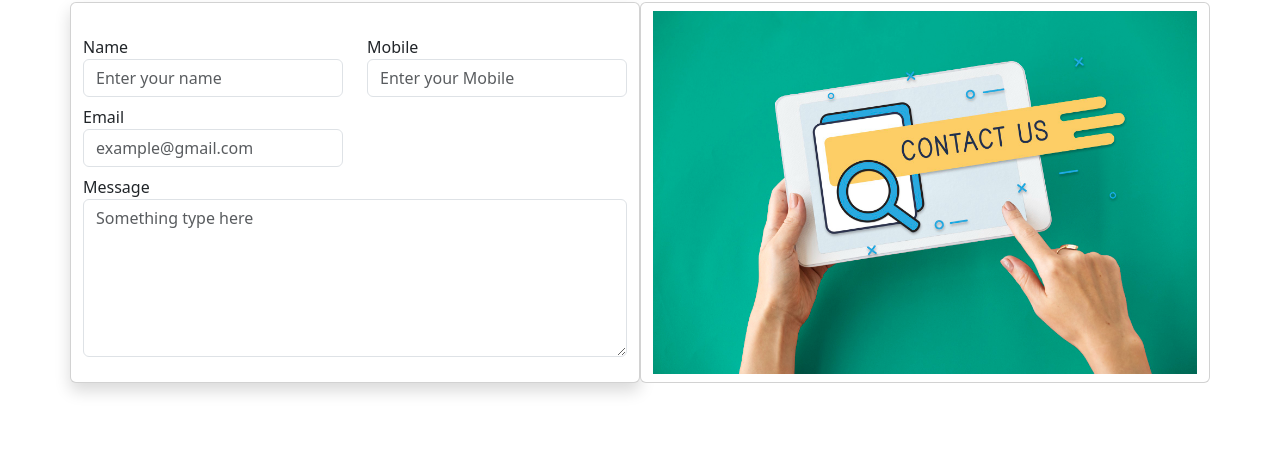
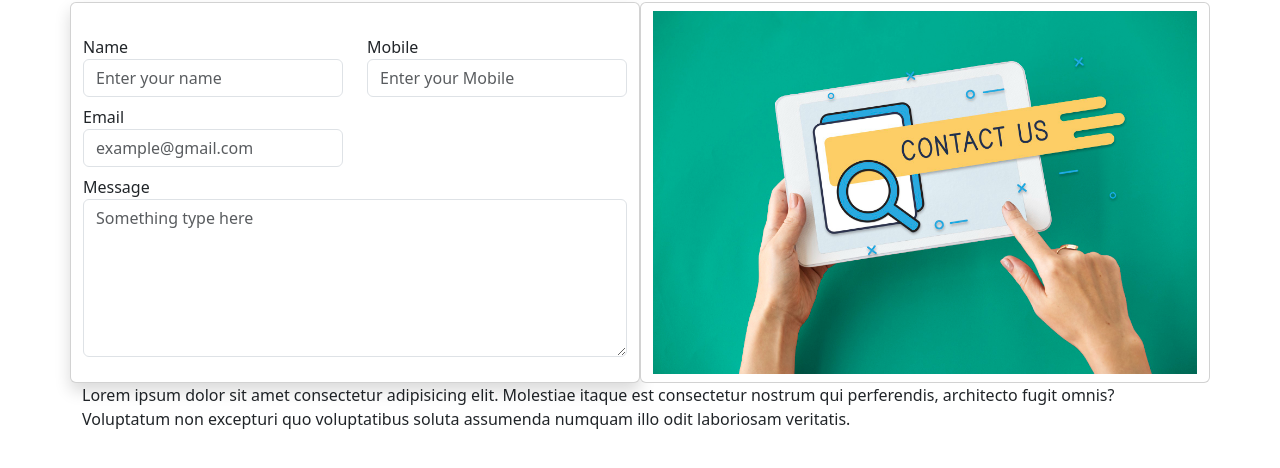
Before and after one commit to shubhsonawane/testing, a plain HTML site: page contact.html in a window 1280 px wide. Shown: the part 108-576 px from the top of the page. Drawn offline with nearby package versions, Linux system fonts and the light colour scheme.

Commit message:
add paragraph

```diff
--- a/contact.html
+++ b/contact.html
@@ -66,6 +66,7 @@
                 </div>
             </div>
         </div>
+        <p>Lorem ipsum dolor sit amet consectetur adipisicing elit. Molestiae itaque est consectetur nostrum qui perferendis, architecto fugit omnis? Voluptatum non excepturi quo voluptatibus soluta assumenda numquam illo odit laboriosam veritatis.</p>
     </section>
     <!-- contact section end -->
 </body>
```
